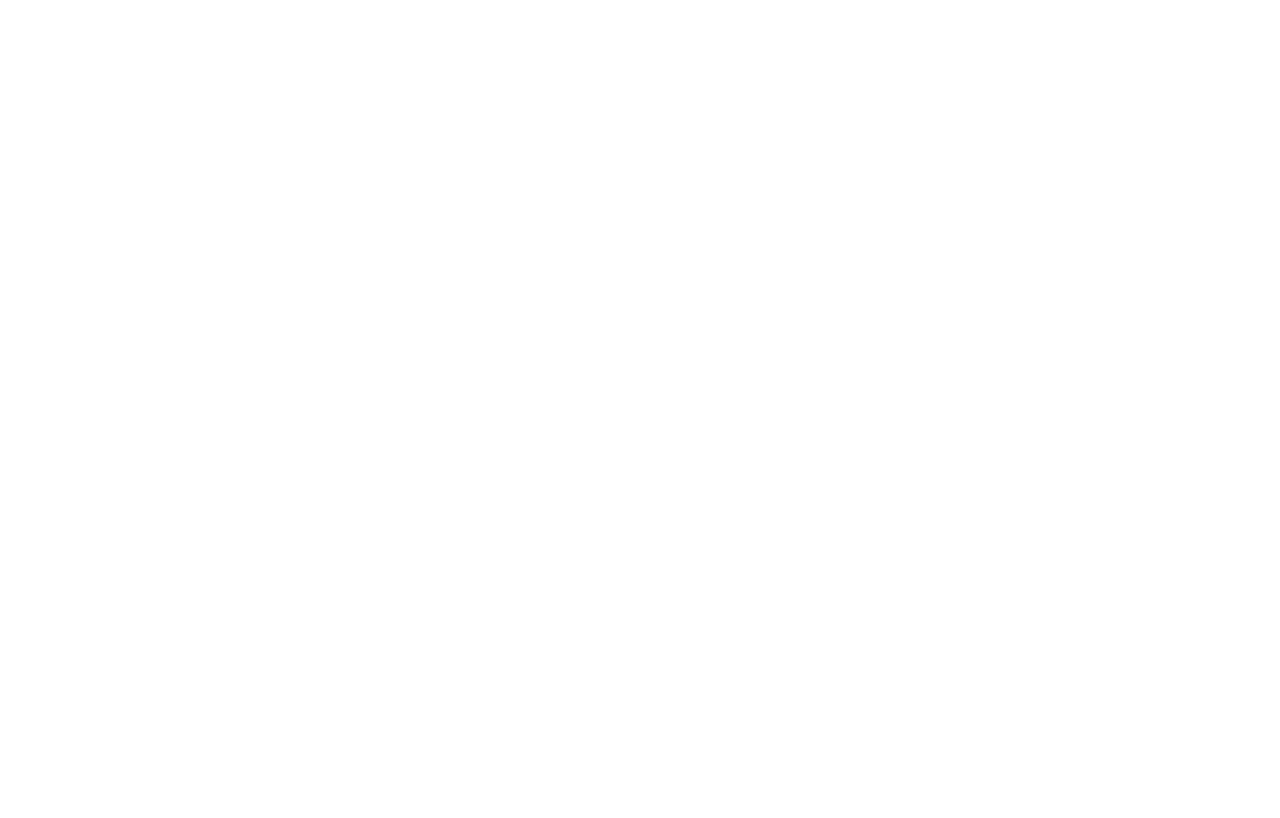
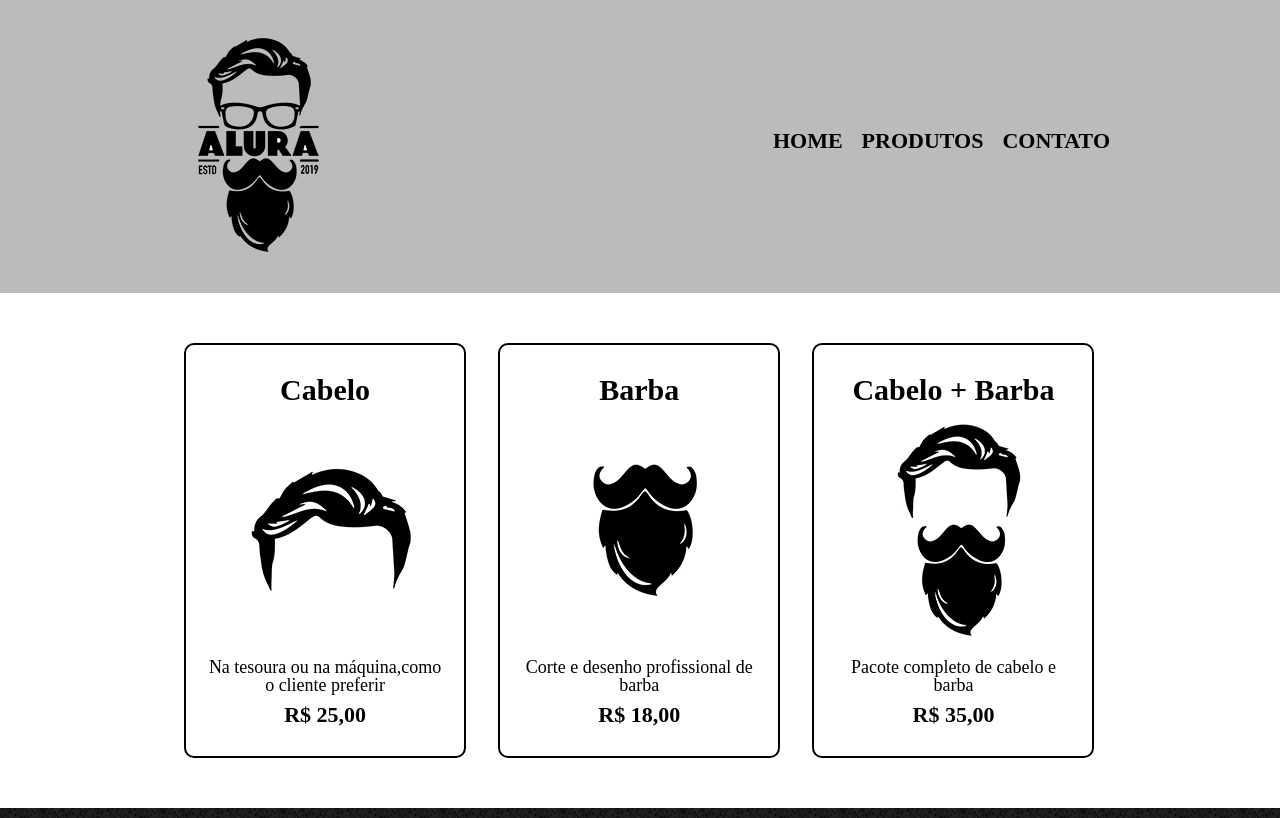
Before and after one commit to cardosoaline/Barbearia, a plain HTML site: page produtos.html in a window 1280 px wide. Shown: the top 818 px of the page. Drawn offline with Linux system fonts and the light colour scheme.

Commit message:
feat: desenvolve pagina de produtos

```diff
--- a/produtos.css
+++ b/produtos.css
@@ -0,0 +1,92 @@
+header{
+    background: #BBBBBB;
+    padding: 20px 0;
+}
+.container{
+    width: 940px; /*Largura para qualidade visual do site*/
+    position: relative;
+    margin: auto;
+}
+
+nav{
+    position: absolute;
+    top:110px;
+    right: 0px;
+
+}
+
+nav li {
+    display: inline;
+    margin: 0 0 0 15px;
+
+}
+
+nav a {
+    text-transform: uppercase;
+    color: #000000;
+    font-weight:bold;
+    font-size: 22px;
+    text-decoration: none;
+}
+
+nav a:hover {
+    color: #C78C19;
+    text-decoration: underline;
+}
+
+.produtos {
+    width: 940px;
+    margin: 0 auto;
+    padding: 50px 0;
+}
+.produtos li {
+    display: inline-block;
+    text-align: center;
+    width: 30%;
+    vertical-align: top;
+    margin: 0 1.5%;
+    padding: 30px 20px;
+    box-sizing: border-box;
+    border: 2px solid #000000;
+    border-radius: 10px;
+}
+
+.produtos li:hover {
+ border-color: #C78C19;
+}
+
+.produtos li:active{
+ border-color:#088c19 ;
+}
+
+.produtos li:hover h2{
+font-size: 34px;
+}
+
+.produtos h2{
+    font-size: 30px;
+    font-weight: bold;
+}
+
+.produto-descricao {
+    font-size: 18px;
+}
+
+.produto-preco {
+    font-size: 22px;
+    font-weight: bold;
+    margin-top: 10px;
+
+}
+
+footer {
+    text-align: center;
+    background:url("bg.jpg");
+    padding: 40px 0;
+}
+
+.copyright {
+    color: #fff;
+    font-size: 13px;
+    margin-top: 20px;
+}
--- a/produtos.html
+++ b/produtos.html
@@ -1,13 +1,54 @@
 <!DOCTYPE html>
 <html>
-    <head>
-        <meta charset="UTF-8">
-        <title>Produtos - Barbearia Alura</title>
-        <link rel="stylesheet" href="produtos.css">
+  <head>
+    <meta charset="UTF-8" />
+    <title>Produtos - Barbearia Alura</title>
+    <link rel="stylesheet" href="reset.css" />
+    <link rel="stylesheet" href="produtos.css" />
+  </head>
+  <header>
+    <body>
+    <div class="container">
+      <!--Utiliza-se H1 mantendo a maxima importancia do cabeçalho-->
+      <h1><img src="logo.png" /></h1>
+      <nav>
+        <!--Lista não ordenada-->
+        <ul>
+          <li><a href="index.html">Home</a></li>
+          <li><a href="produtos.html">Produtos</a></li>
+          <li><a href="contato.html">Contato</a></li>
+        </ul>
+      </nav>
+    </div>
+  </header>
+  <main>
+    <ul class="produtos">
+      <li>
+        <h2>Cabelo</h2>
+        <img src="cabelo.jpg">
+        <p class="produto-descricao">Na tesoura ou na máquina,como o cliente preferir</p>
+        <p class="produto-preco">R$ 25,00</p>
+      </li>
+      <li>
+        <h2>Barba</h2>
+        <img src="barba.jpg">
+        <p class="produto-descricao">Corte e desenho profissional de barba</p>
+        <p class="produto-preco">R$ 18,00</p>
+      </li>
+      <li>
+        <h2>Cabelo + Barba</h2>
+        <img src="cabelo+barba.jpg">
+        <p class="produto-descricao">Pacote completo de cabelo e barba</p>
+        <p class="produto-preco">R$ 35,00</p>
+      </li>
 
-    </head>
+    </ul>
 
-    <body>
 
-    </body>
+  </main>
+  <footer>
+    <img src="logo-branco.png" alt="logo barbearia">
+    <p class="copyright">© copyright Barbearia Alura - 2022</p>
+  </footer>
+  </body>
 </html>
--- /dev/null
+++ b/reset.css
@@ -0,0 +1,48 @@
+/* http://meyerweb.com/eric/tools/css/reset/
+   v2.0 | 20110126
+   License: none (public domain)
+*/
+
+html, body, div, span, applet, object, iframe,
+h1, h2, h3, h4, h5, h6, p, blockquote, pre,
+a, abbr, acronym, address, big, cite, code,
+del, dfn, em, img, ins, kbd, q, s, samp,
+small, strike, strong, sub, sup, tt, var,
+b, u, i, center,
+dl, dt, dd, ol, ul, li,
+fieldset, form, label, legend,
+table, caption, tbody, tfoot, thead, tr, th, td,
+article, aside, canvas, details, embed,
+figure, figcaption, footer, header, hgroup,
+menu, nav, output, ruby, section, summary,
+time, mark, audio, video {
+	margin: 0;
+	padding: 0;
+	border: 0;
+	font-size: 100%;
+	font: inherit;
+	vertical-align: baseline;
+}
+/* HTML5 display-role reset for older browsers */
+article, aside, details, figcaption, figure,
+footer, header, hgroup, menu, nav, section {
+	display: block;
+}
+body {
+	line-height: 1;
+}
+ol, ul {
+	list-style: none;
+}
+blockquote, q {
+	quotes: none;
+}
+blockquote:before, blockquote:after,
+q:before, q:after {
+	content: '';
+	content: none;
+}
+table {
+	border-collapse: collapse;
+	border-spacing: 0;
+}
```
Also changed, not shown: index.html (+34 -11 lines).
